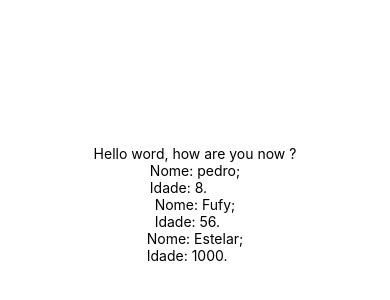
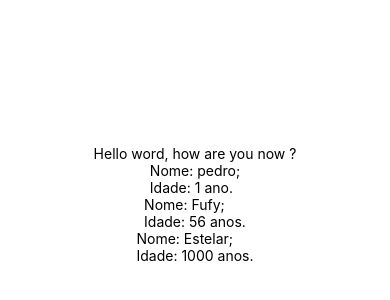
Before and after one commit to Helysson16/Project, a React Native app: screen / in a window 390 px wide. Shown: the part 218-518 px from the top of the page. Built offline with nearby package versions, Linux system fonts and the light colour scheme.

Commit message:
texto da idade no singular e no plural

```diff
--- a/App.js
+++ b/App.js
@@ -6,7 +6,7 @@ export default function App() {
   return (
     <View style={styles.container}>
       <Text>Hello word, how are you now ?</Text>
-      <Gato nome="pedro" idade={8}/>
+      <Gato nome="pedro" idade={1}/>
       <Gato nome="Fufy" idade={56}/>
       <Gato nome="Estelar" idade={1000}/>
       <StatusBar style="auto"/>
@@ -19,6 +19,6 @@ const styles = StyleSheet.create({
     flex: 1,
     backgroundColor: '#fff',
     alignItems: 'center',
-    justifyContent: 'center',
+    justifyContent: 'center'
   },
 });
--- a/gato.js
+++ b/gato.js
@@ -1,13 +1,15 @@
 import {View, Text} from 'react-native';
 
 const Gato = ({nome, idade}) => {
+    const texto = idade > 1 ? "anos" : "ano";
+
     return(
     <View>
         <Text>
             Nome: {nome};
         </Text>
         <Text>
-            Idade: {idade}.
+            Idade: {idade} {texto}.
         </Text>
     </View>
     );
```
